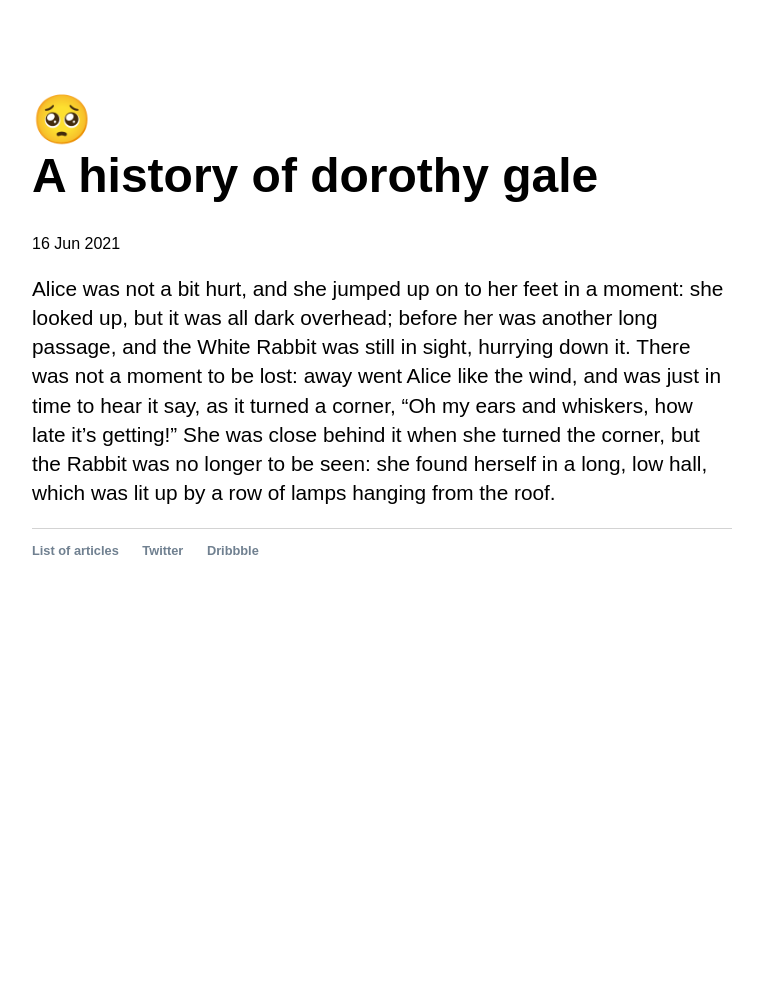
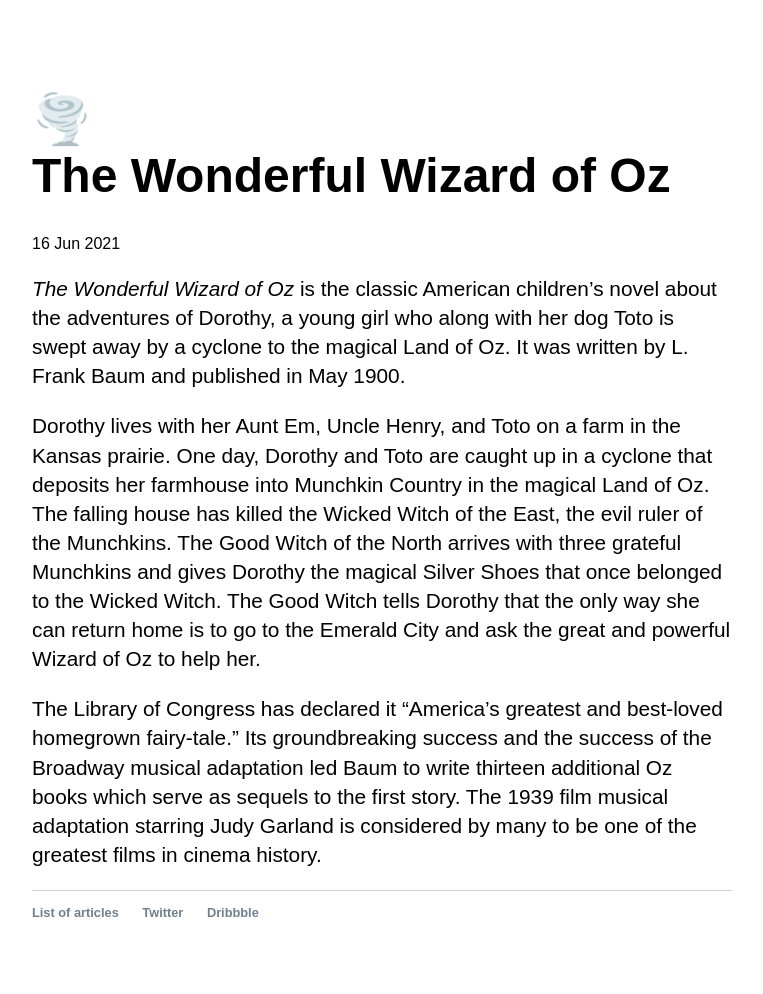
Before and after one commit to lobau/lobau.github.io, a Jekyll site: the page built from _posts/2021-06-16-dorothy.md, in a window 1280 px wide. Shown: the whole page, without its empty margins (258-1021 px from the left). Built offline with Jekyll 4.4.1, drawn with Linux system fonts in a browser that asks for light colours; before the commit the page ends 900 px from its top, so only the background shows below that.

Commit message:
update posts

```diff
--- a/_includes/footer.html
+++ b/_includes/footer.html
@@ -1,7 +1,7 @@
 <footer>
     <ul>
       <li><a href="/">List of articles</a></li>
-      <li><a href="#">Twitter</a></li>
-      <li><a href="#">Dribbble</a></li>
+      <li><a href="https://twitter.com/lobau" target="_blank">Twitter</a></li>
+      <li><a href="https://dribbble.com/lobau" target="_blank">Dribbble</a></li>
     </ul>
   </footer>
--- a/_posts/2021-06-16-dorothy.md
+++ b/_posts/2021-06-16-dorothy.md
@@ -1,7 +1,11 @@
 ---
 layout: post
-title: "A history of dorothy gale"
+title: "The Wonderful Wizard of Oz"
 date: 2021-06-16
-emoji: 🥺
+emoji: 🌪️
 ---
-Alice was not a bit hurt, and she jumped up on to her feet in a moment: she looked up, but it was all dark overhead; before her was another long passage, and the White Rabbit was still in sight, hurrying down it. There was not a moment to be lost: away went Alice like the wind, and was just in time to hear it say, as it turned a corner, "Oh my ears and whiskers, how late it’s getting!" She was close behind it when she turned the corner, but the Rabbit was no longer to be seen: she found herself in a long, low hall, which was lit up by a row of lamps hanging from the roof.
+_The Wonderful Wizard of Oz_ is the classic American children’s novel about the adventures of Dorothy, a young girl who along with her dog Toto is swept away by a cyclone to the magical Land of Oz. It was written by L. Frank Baum and published in May 1900.
+
+Dorothy lives with her Aunt Em, Uncle Henry, and Toto on a farm in the Kansas prairie. One day, Dorothy and Toto are caught up in a cyclone that deposits her farmhouse into Munchkin Country in the magical Land of Oz. The falling house has killed the Wicked Witch of the East, the evil ruler of the Munchkins. The Good Witch of the North arrives with three grateful Munchkins and gives Dorothy the magical Silver Shoes that once belonged to the Wicked Witch. The Good Witch tells Dorothy that the only way she can return home is to go to the Emerald City and ask the great and powerful Wizard of Oz to help her.
+
+The Library of Congress has declared it “America’s greatest and best-loved homegrown fairy-tale.” Its groundbreaking success and the success of the Broadway musical adaptation led Baum to write thirteen additional Oz books which serve as sequels to the first story. The 1939 film musical adaptation starring Judy Garland is considered by many to be one of the greatest films in cinema history.
```
Also changed, not shown: _posts/2021-01-16-alice.md (+5 -3 lines), _posts/2021-04-30-lorem-ipsum.md (deleted, +0 -7 lines), _posts/2021-04-30-yuzhen.md (added, +43 -0 lines).
